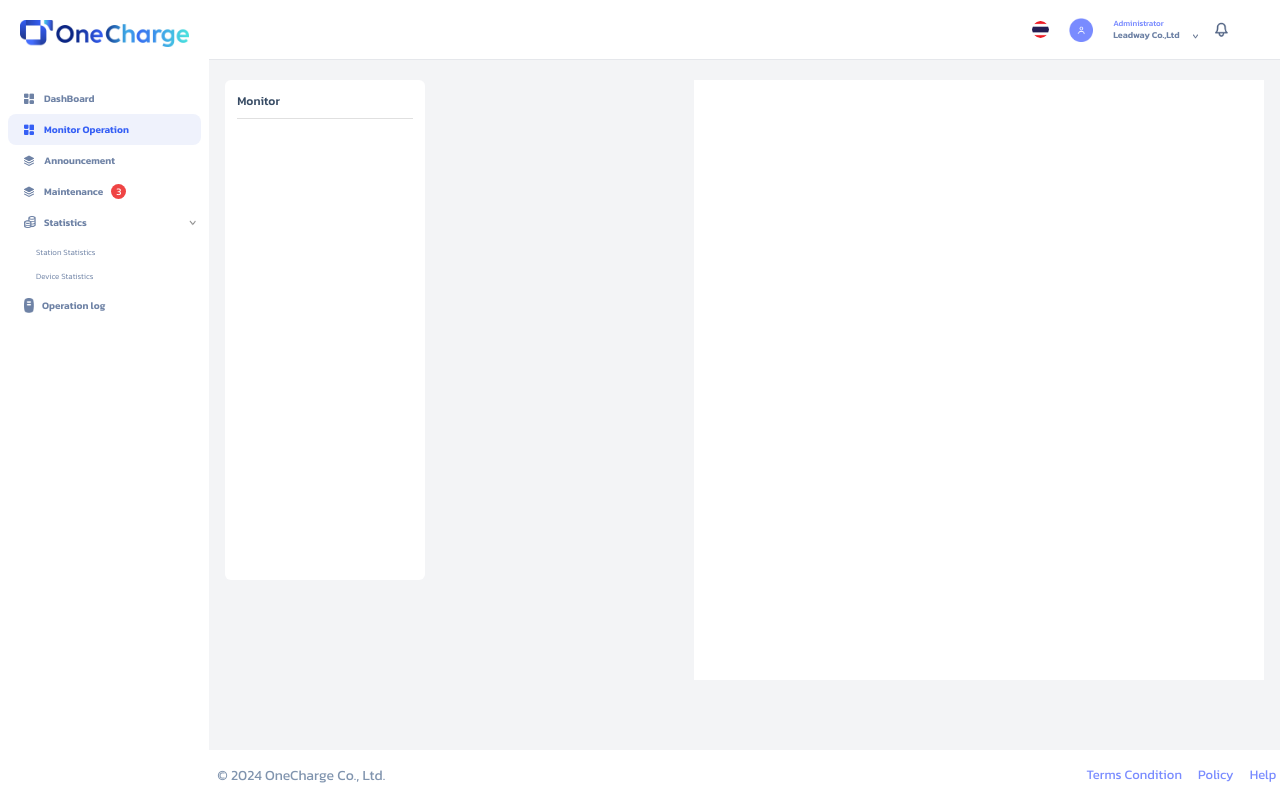
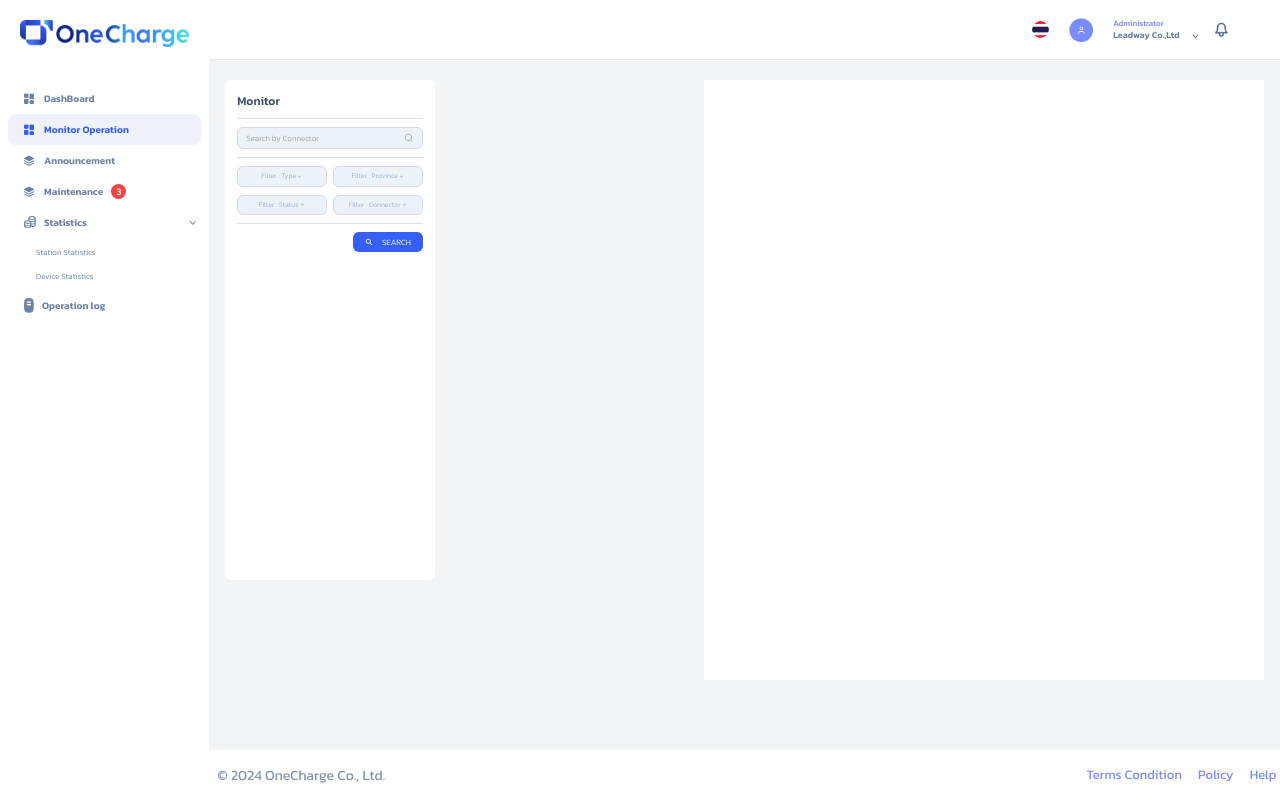
Before and after one commit to ekkasitProject/backoffice_onecharge, a Next.js app: page /monitor-operation in a window 1280 px wide. Built offline with nearby package versions, Linux system fonts and the light colour scheme.

Commit message:
feat:update monitor v1

```diff
--- a/app/components/monitor/Monitor.tsx
+++ b/app/components/monitor/Monitor.tsx
@@ -1,10 +1,53 @@
-import React from 'react'
+import React from "react";
+import { MdKeyboardArrowDown } from "react-icons/md";
+import { IoSearchSharp } from "react-icons/io5";
+
+const FilterButton = ({ label }: { label: string }) => {
+  return (
+    <div className="w-[90px] flex justify-center items-center bg-[#ECF2F8] px-3 py-1 border-[1px] border-[#D9D8DF] rounded-md">
+      <p className="text-[#A1B1D1] text-[7px] font-light ">{label}</p>
+      <MdKeyboardArrowDown className="text-[#A1B1D1] text-[7px] font-light " />
+    </div>
+  );
+};
 
 export default function Monitor() {
   return (
-    <div className='w-[200px] h-[500px] bg-white rounded-md p-3'>
-      <p className='text-[#364A63] text-[12px] font-medium '>Monitor</p>
-      <div className='w-full h-[1px] bg-[#E0E0E0]  my-2' />
+    <div className="w-[210px] h-[500px] bg-white rounded-md p-3">
+      <p className="text-[#364A63] text-[12px] font-medium ">Monitor</p>
+      <div className="w-full h-[1px] bg-[#E0E0E0]  my-2" />
+      <div className="w-full flex justify-between items-center bg-[#ECF2F8] px-2 py-1  border-[1px] border-[#D9D8DF] rounded-md ">
+        <input
+          type="text"
+          className="w-[150px] bg-transparent text-[8px] font-light text-[#A1B1D1] focus:outline-none"
+          placeholder="Search by Connector"
+        />
+        <img
+          src="images/icon_search.png"
+          alt=""
+          className="w-[10px] h-[10px] ml-2"
+        />
+      </div>
+      <div className="w-full h-[1px] bg-[#E0E0E0]  my-2" />
+      <div className="w-full">
+        <div className="flex justify-between">
+          <FilterButton label="Filter : Type" />
+          <FilterButton label="Filter : Province" />
+        </div>
+      </div>
+      <div className="w-full mt-2">
+        <div className="flex justify-between">
+          <FilterButton label="Filter : Status" />
+          <FilterButton label="Filter : Connector" />
+        </div>
+      </div>
+      <div className="w-full h-[1px] bg-[#E0E0E0]  my-2" />
+      <div className="w-full flex justify-end">
+        <div className="flex justify-around items-center w-[70px] px-2 py-1 h-[20px] bg-[#355FF5] rounded-md">
+        <IoSearchSharp className="text-white text-[8px]  " />
+          <p className="text-white text-[8px] font-light uppercase">Search</p>
+        </div>
+      </div>
     </div>
-  )
+  );
 }
--- a/app/monitor-operation/page.tsx
+++ b/app/monitor-operation/page.tsx
@@ -5,7 +5,7 @@ export default function page() {
   return (
     <div className='flex justify-between m-4'>
       <Monitor/>
-      <div className='w-[570px] h-[600px] bg-white'></div>
+      <div className='w-[560px] h-[600px] bg-white mb-20'></div>
     </div>
   )
 }
--- a/package.json
+++ b/package.json
@@ -16,6 +16,7 @@
     "react": "^18",
     "react-chartjs-2": "^5.2.0",
     "react-dom": "^18",
+    "react-icons": "^5.2.1",
     "ts-node": "^10.9.2"
   },
   "devDependencies": {
```
Also changed, not shown: public/images/icon_search.png (added), 1 other file (tests, documents, lock files or other folders).
